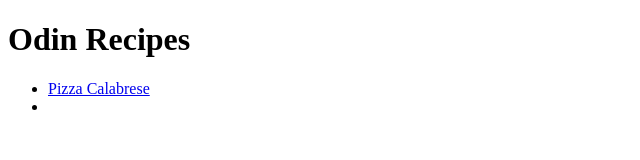
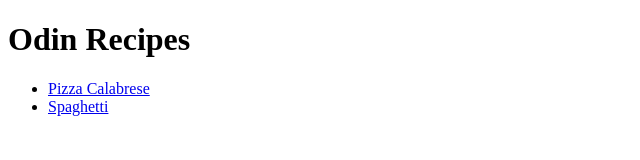
Before and after one commit to ruzicicmichael/recipes, a plain HTML site: page index.html in a window 1280 px wide. Shown: the full height of the page, 0-640 px from the left. Drawn offline with Linux system fonts and the light colour scheme.

Commit message:
Added Spaghetti on list at index.html

```diff
--- a/index.html
+++ b/index.html
@@ -9,7 +9,7 @@
     <h1>Odin Recipes</h1>
     <ul>
        <li><a href="/rcp/pizza.html">Pizza Calabrese</a></li>
-       <li></li>
+       <li><a href="/rcp/spaghetti.html">Spaghetti</a></li>
 
     </ul>
 </body>
```
